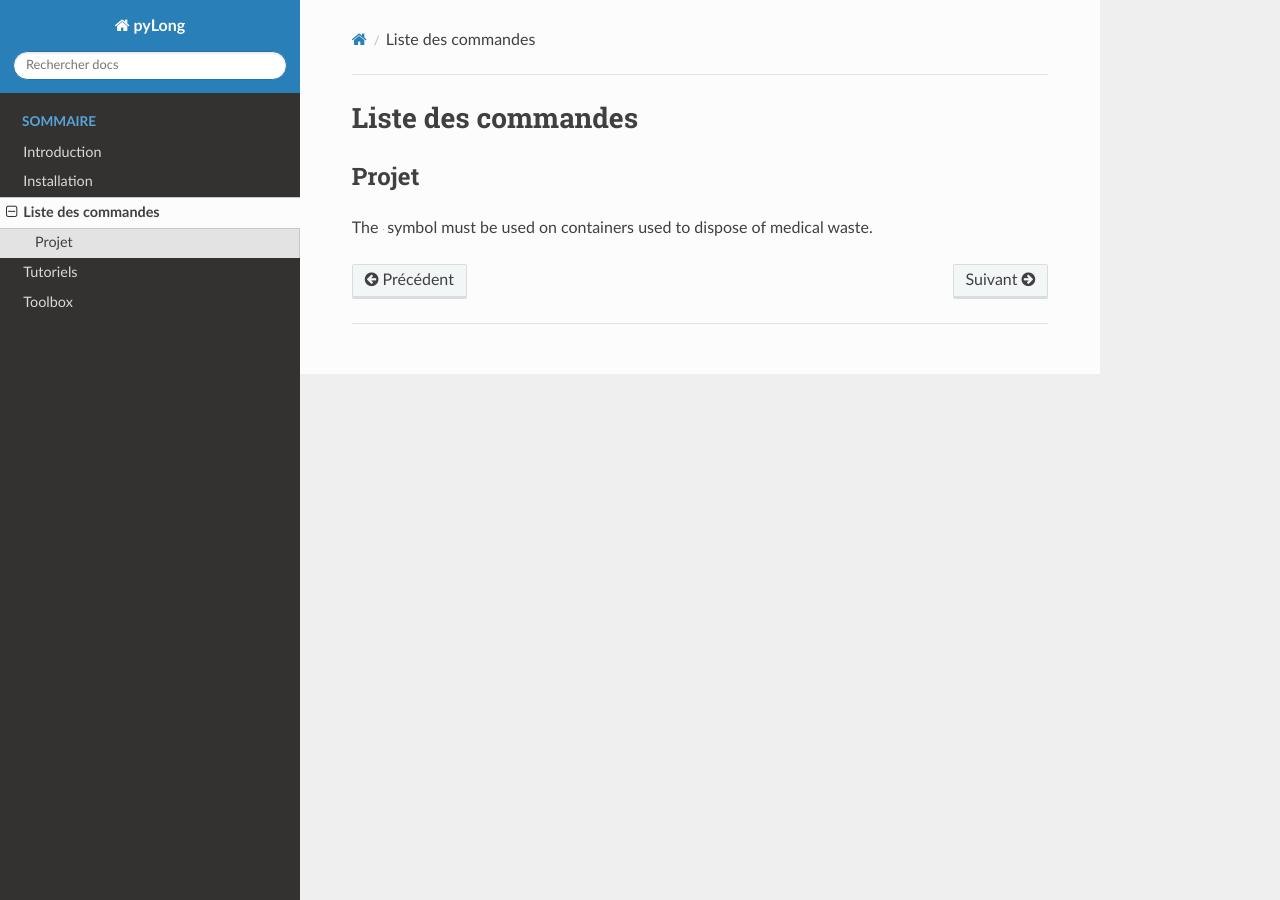
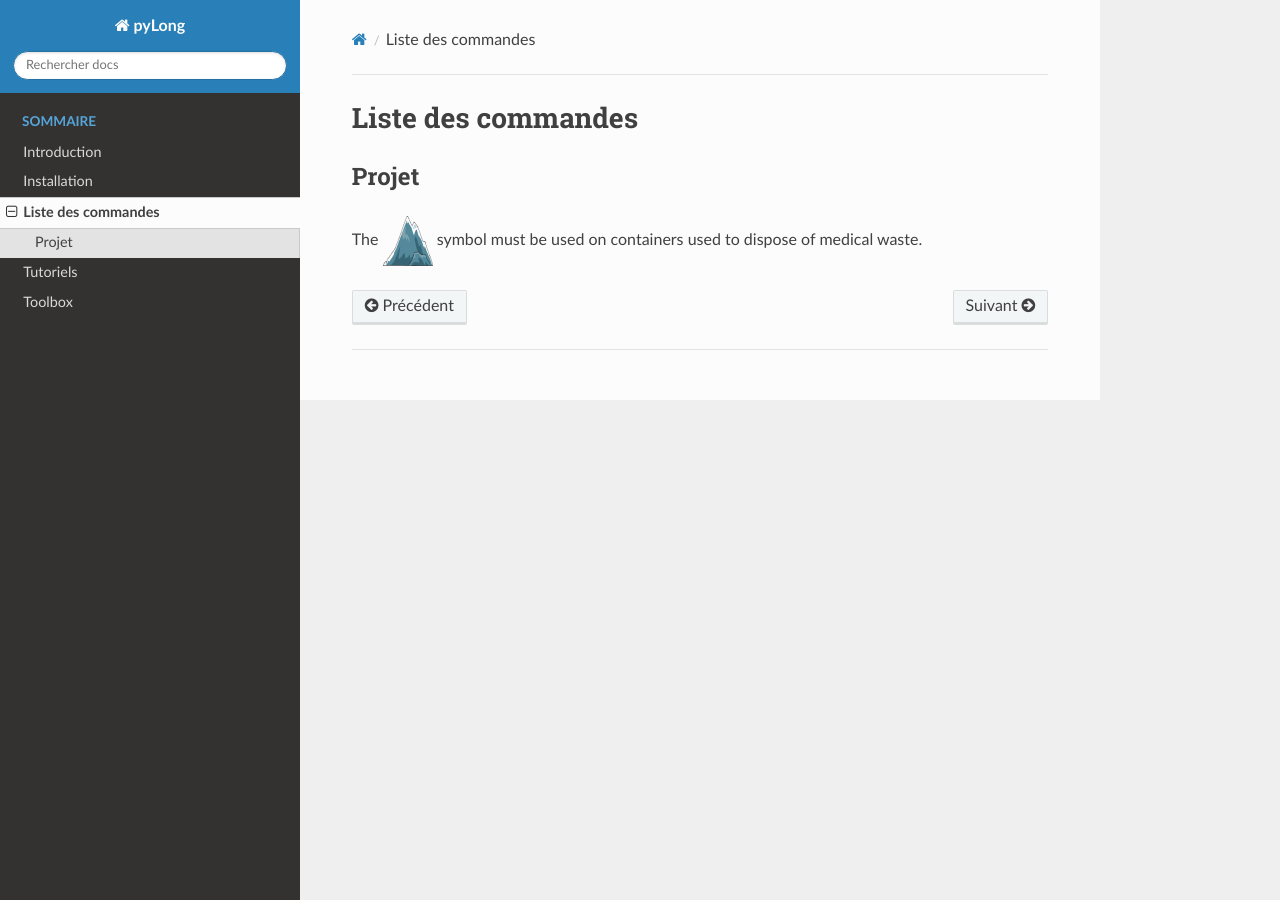
Before and after one commit to clementroussel/pyLong-doc, a Sphinx documentation site: the page built from docs/source/commandes.rst, in a window 1280 px wide. Built offline with Sphinx 7.4.7 and the Read the Docs theme 2.0.0, drawn with Linux system fonts in a browser that asks for light colours.

Commit message:
Update commandes.rst

```diff
--- a/docs/source/commandes.rst
+++ b/docs/source/commandes.rst
@@ -7,4 +7,4 @@ Projet
 The |biohazard| symbol must be used on containers used to dispose of medical waste.
 
 .. |biohazard| image:: ./icones/pyLong.png
-               :scale: 1%
+               :scale: 100%
```
